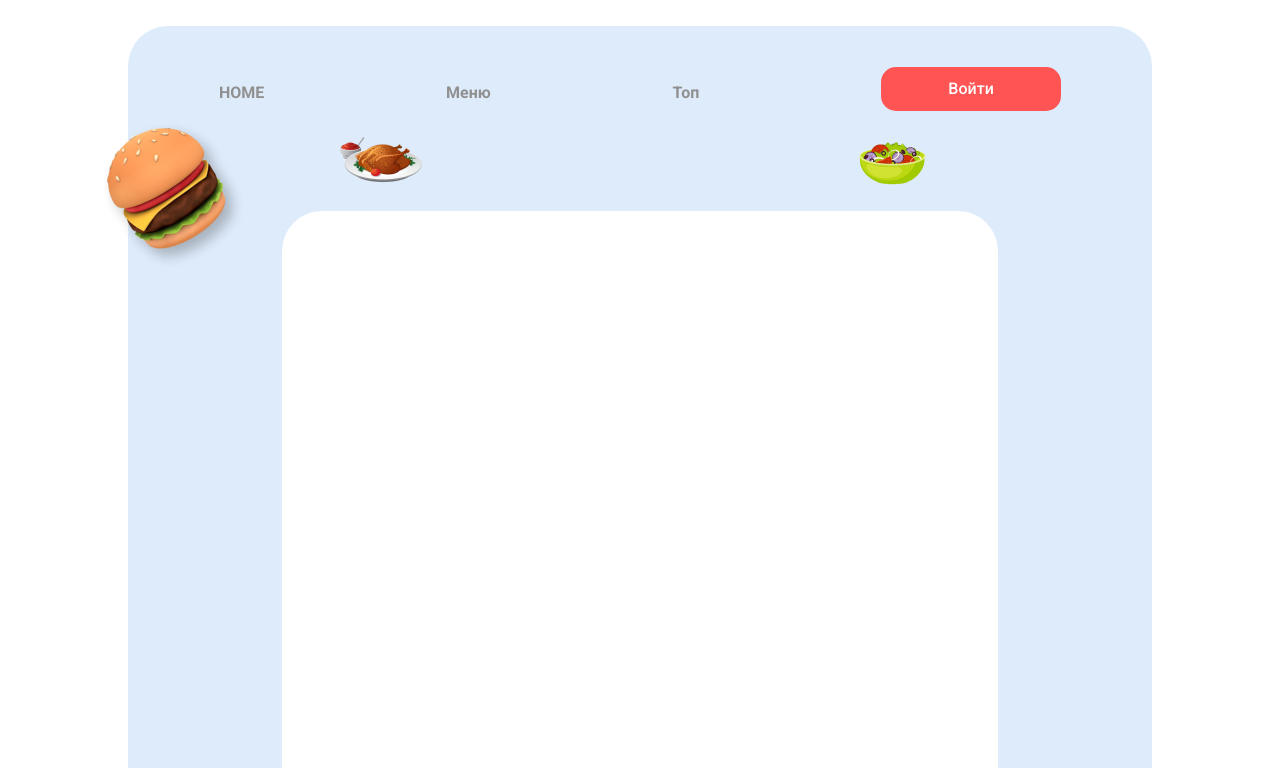
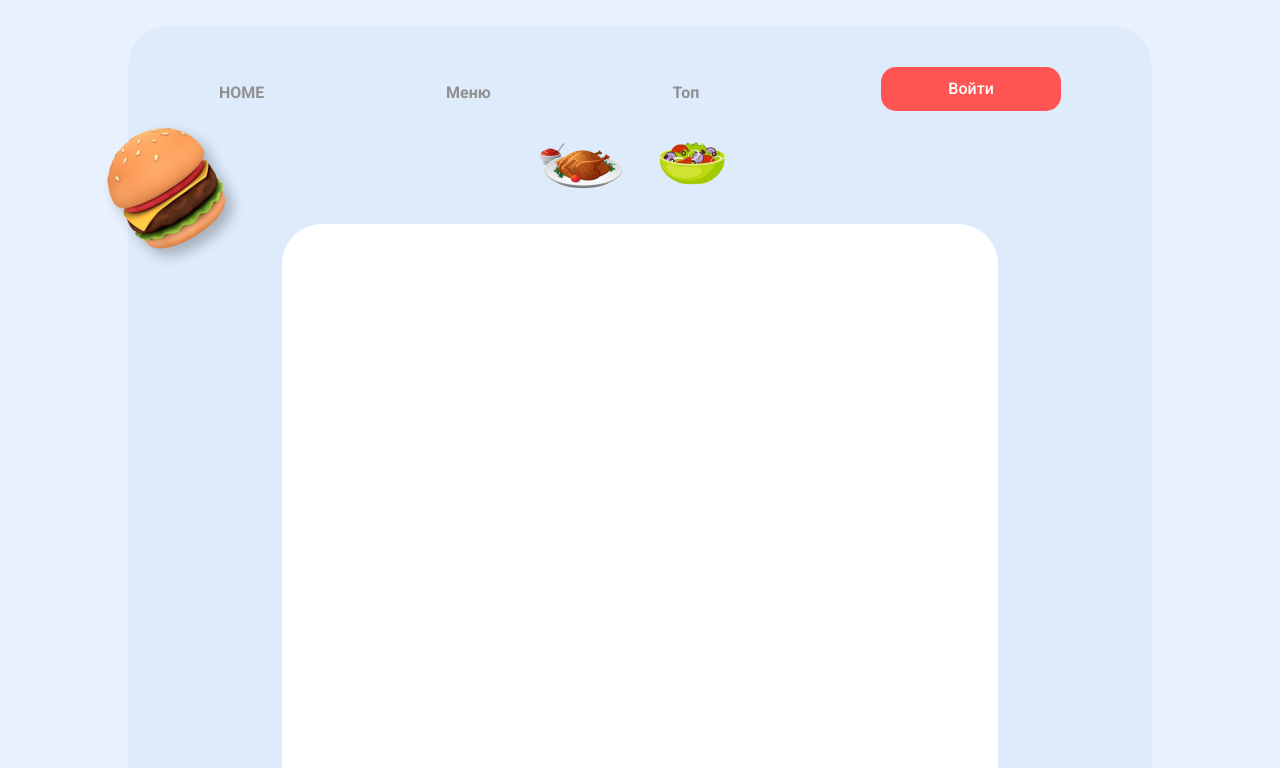
Before and after one commit to Dronrus86/Final-project, a plain HTML site: page index.html in a window 1280 px wide. Shown: the top 768 px of the page. Drawn offline with Linux system fonts and the light colour scheme.

Commit message:
html css

```diff
--- a/index.html
+++ b/index.html
@@ -22,10 +22,10 @@
          </div>
          <div class="button">
          <div>
-          <button> <img src="img/grilled-chicken 1.png" alt=""></button>
+          <button> <img src="img/grilled-chicken 1.png" alt=""> </button>
             </div>
             <div>
-           <button> <img src="img/fresh-salad 1.png" alt=""></button>
+           <button> <img src="img/fresh-salad 1.png" alt=""></p></button>
             </div>
         </div>
          <div class="meny">
--- a/style.css
+++ b/style.css
@@ -5,6 +5,7 @@ body{
     margin: 0;
     padding: 0;
     font-family: 'Roboto';
+    background-color:#EAF1FE;
 
 }
 
@@ -75,6 +76,8 @@ body{
     display: flex;
     justify-content: space-around;
     align-items: center;
+    padding-right: 400px;
+    padding-left: 400px;
 }
 
 .button button{
```
